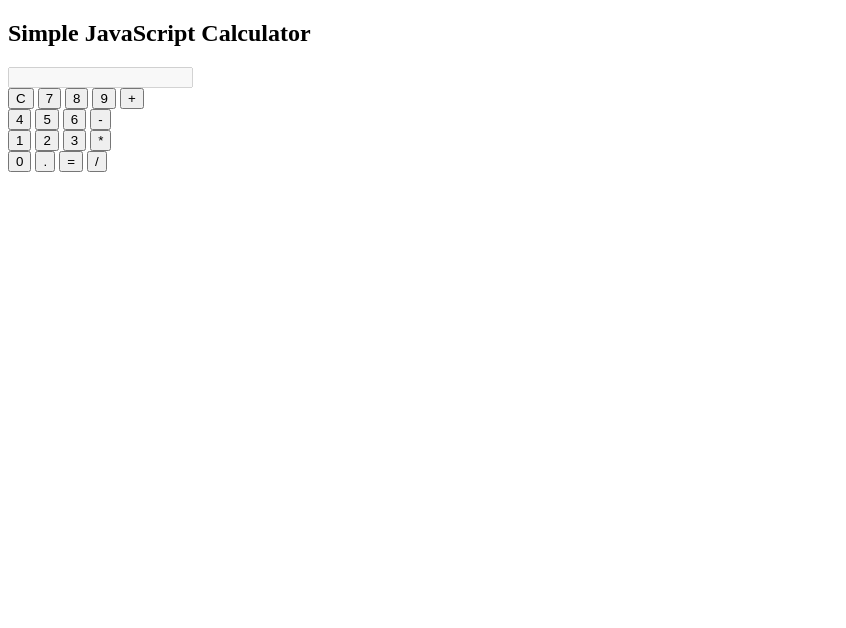
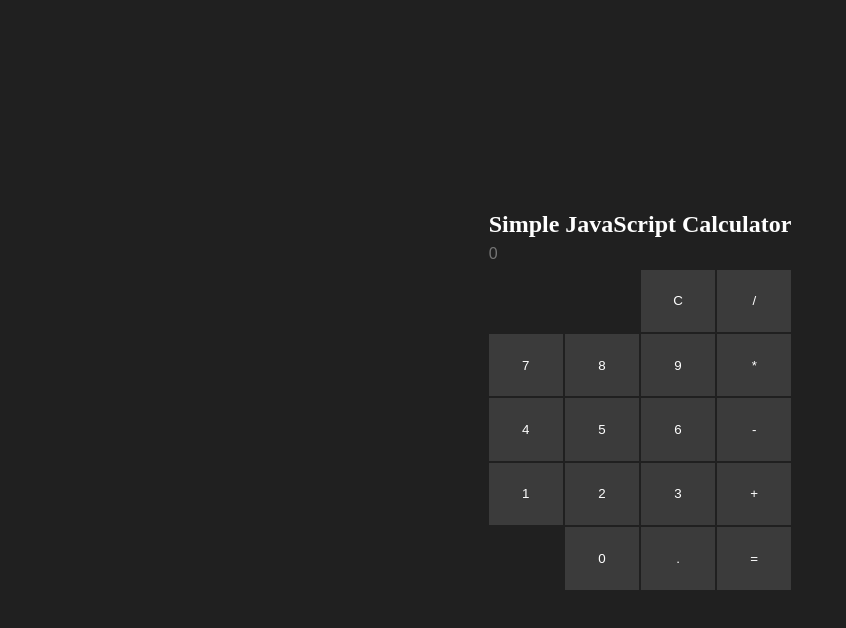
Before and after one commit to Jonelbars/Calculator-Js, a plain HTML site: page index.html in a window 1280 px wide. Shown: the whole page, without its empty margins (0-846 px from the left). Drawn offline with Linux system fonts and the light colour scheme.

Commit message:
temporary styles

```diff
--- a/index.html
+++ b/index.html
@@ -1,32 +1,70 @@
 <!DOCTYPE html>
 <html lang="en">
   <head>
-    <meta charset="UTF-8">
-    <meta name="viewport" content="width=device-width, initial-scale=1.0">
-    <link rel="stylesheet" href="style.css">
+    <meta charset="UTF-8" />
+    <meta name="viewport" content="width=device-width, initial-scale=1.0" />
+    <link rel="stylesheet" href="style.css" />
     <title>Document</title>
   </head>
   <body>
     <div class="calculator">
+      <header>
         <h2>Simple JavaScript Calculator</h2>
-        <input type="text" id="input" disabled><br>
-        <button onclick="clearInput()">C</button>
+        <input type="text" id="input" placeholder="0" disabled /><br />
+      </header>
+
+      <div class="parent">
+        <div class="div1 border"></div>
+        <div class="div2 border"></div>
+        <div class="div3 border"><button onclick="clearInput()">C</button></div>
+        <div class="div4 border">
+          <button onclick="appendToInput('/')">/</button><br />
+        </div>
+        <div class="div5 border">
           <button onclick="appendToInput('7')">7</button>
+        </div>
+        <div class="div6 border">
           <button onclick="appendToInput('8')">8</button>
+        </div>
+        <div class="div7 border">
           <button onclick="appendToInput('9')">9</button>
-        <button onclick="appendToInput('+')">+</button><br>
+        </div>
+        <div class="div8 border">
+          <button onclick="appendToInput('*')">*</button><br />
+        </div>
+        <div class="div9 border">
           <button onclick="appendToInput('4')">4</button>
+        </div>
+        <div class="div10 border">
           <button onclick="appendToInput('5')">5</button>
+        </div>
+        <div class="div11 border">
           <button onclick="appendToInput('6')">6</button>
-        <button onclick="appendToInput('-')">-</button><br>
+        </div>
+        <div class="div12 border">
+          <button onclick="appendToInput('-')">-</button><br />
+        </div>
+        <div class="div13 border">
           <button onclick="appendToInput('1')">1</button>
+        </div>
+        <div class="div14 border">
           <button onclick="appendToInput('2')">2</button>
+        </div>
+        <div class="div15 border">
           <button onclick="appendToInput('3')">3</button>
-        <button onclick="appendToInput('*')">*</button><br>
+        </div>
+        <div class="div16 border">
+          <button onclick="appendToInput('+')">+</button><br />
+        </div>
+        <div class="div17 border"></div>
+        <div class="div18 border">
           <button onclick="appendToInput('0')">0</button>
+        </div>
+        <div class="div19 border">
           <button onclick="appendToInput('.')">.</button>
-        <button onclick="calculate()">=</button>
-        <button onclick="appendToInput('/')">/</button><br>
+        </div>
+        <div class="div20 border"><button onclick="calculate()">=</button></div>
+      </div>
     </div>
 
     <script src="main.js"></script>
--- a/style.css
+++ b/style.css
@@ -0,0 +1,79 @@
+:root{
+    --text-white: #fff;
+}
+
+*{
+    padding: 0;
+    margin: 0;
+}
+body{
+    font-family: poppins;
+    display: flex;
+    justify-content: center;
+    align-items: center;
+    min-height: 100vh;
+    background-color: #202020;
+}
+
+header h2{
+    font-weight: 600;
+    color: var(--text-white);
+}
+
+input{
+    height: 2rem;
+    width: 100%;
+    background-color: transparent;
+    border: none;
+    color: var(--text-white);
+    font-size: 16px;
+}
+
+button{
+    width: 100%;
+    height: 100%;
+    background-color: #3b3b3b;
+    color: var(--text-white);
+    border: none;
+}
+
+.calculator{
+    display: flex;
+    flex-direction: column;
+
+}
+
+.border{
+    /* border: 1px solid #000; */
+}
+
+.parent {
+    display: grid;
+    grid-template-columns: repeat(4, 1fr);
+    grid-template-rows: repeat(5, 1fr);
+    grid-column-gap: 2px;
+    grid-row-gap: 2px;
+    width: 100%;
+    height: 20rem;
+    }
+
+    .div1 { grid-area: 1 / 1 / 2 / 2; }
+    .div2 { grid-area: 1 / 2 / 2 / 3; }
+    .div3 { grid-area: 1 / 3 / 2 / 4; }
+    .div4 { grid-area: 1 / 4 / 2 / 5; }
+    .div5 { grid-area: 2 / 1 / 3 / 2; }
+    .div6 { grid-area: 2 / 2 / 3 / 3; }
+    .div7 { grid-area: 2 / 3 / 3 / 4; }
+    .div8 { grid-area: 2 / 4 / 3 / 5; }
+    .div9 { grid-area: 3 / 1 / 4 / 2; }
+    .div10 { grid-area: 3 / 2 / 4 / 3; }
+    .div11 { grid-area: 3 / 3 / 4 / 4; }
+    .div12 { grid-area: 3 / 4 / 4 / 5; }
+    .div13 { grid-area: 4 / 1 / 5 / 2; }
+    .div14 { grid-area: 4 / 2 / 5 / 3; }
+    .div15 { grid-area: 4 / 3 / 5 / 4; }
+    .div16 { grid-area: 4 / 4 / 5 / 5; }
+    .div17 { grid-area: 5 / 1 / 6 / 2; }
+    .div18 { grid-area: 5 / 2 / 6 / 3; }
+    .div19 { grid-area: 5 / 3 / 6 / 4; }
+    .div20 { grid-area: 5 / 4 / 6 / 5; }
```
Also changed, not shown: main.js (+5 -5 lines). Lines whose indentation alone changed are shown as unchanged.
